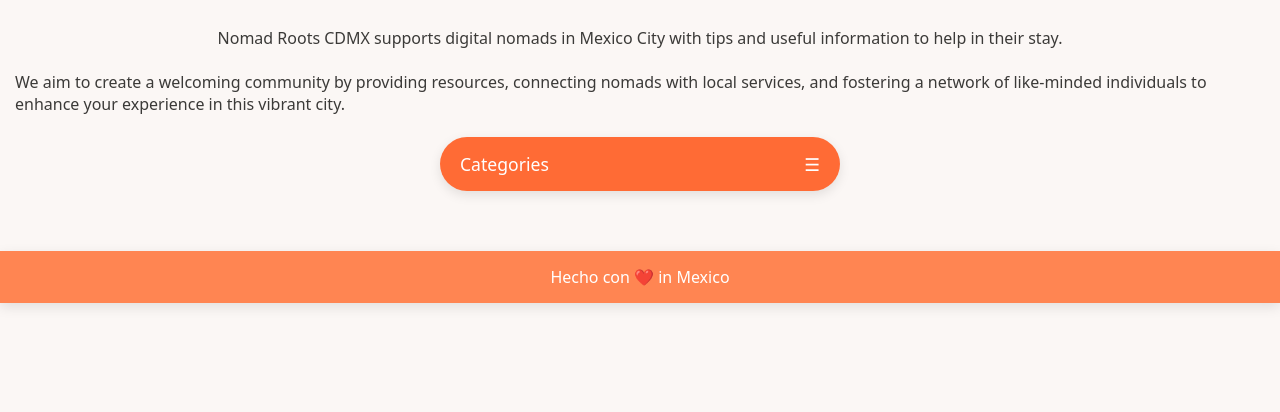
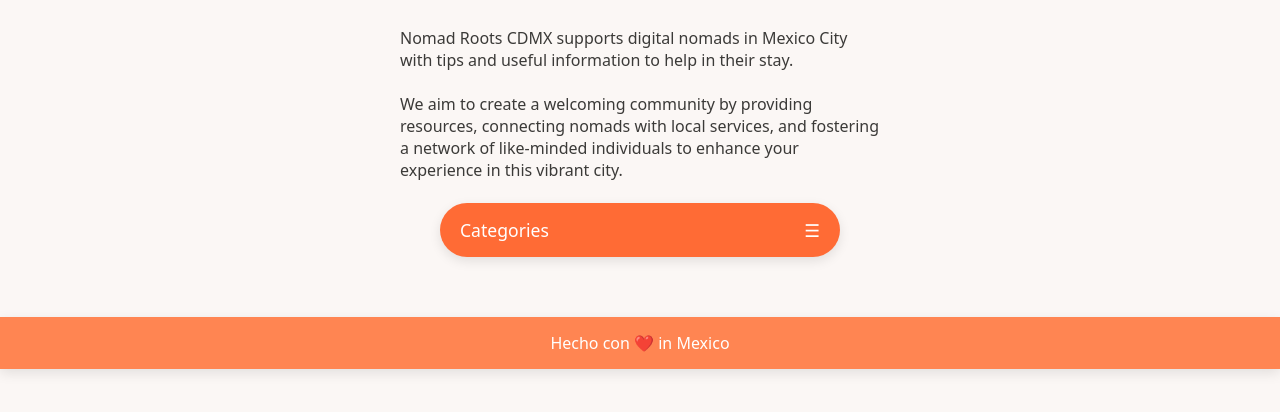
Before and after one commit to jgazcagtz/nomadrootscdmx, a plain HTML site: page index.html in a window 1280 px wide. Shown: the part 128-540 px from the top of the page. Drawn offline with Linux system fonts and the light colour scheme; some packages are replaced by stand-ins of ours; a web font is replaced by a local one.

Commit message:
Update styles.css

```diff
--- a/styles.css
+++ b/styles.css
@@ -253,8 +253,30 @@ body {
   padding: 10px; /* Add padding if needed for card spacing */
 }
 
+.container {
+  width: 100%;
+  max-width: 500px; /* Set a maximum width for better mobile display */
+  padding: 80px 10px 20px 10px; /* Reduced padding */
+  display: flex;
+  flex-direction: column;
+  align-items: center;
+  box-sizing: border-box;
+}
 
-.card-container, .detailed-view, .about-us, .map-section {
+.card-container {
+  width: 100%; /* Full width within the container */
+  max-width: 480px; /* Slightly less than container for padding space */
+  display: flex;
+  flex-direction: column;
+  align-items: center;
+  margin-top: 20px;
+  animation: fadeIn 0.3s ease-out forwards;
+  box-sizing: border-box;
+  padding: 10px; /* Keeps some spacing around cards */
+}
+
+
+.detailed-view, .about-us, .map-section {
   width: 100%;
   display: none;
   flex-direction: column;
```
